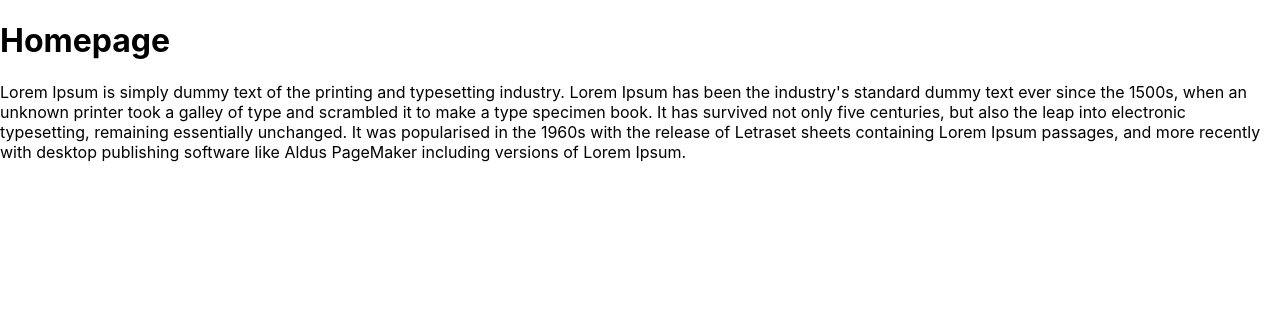
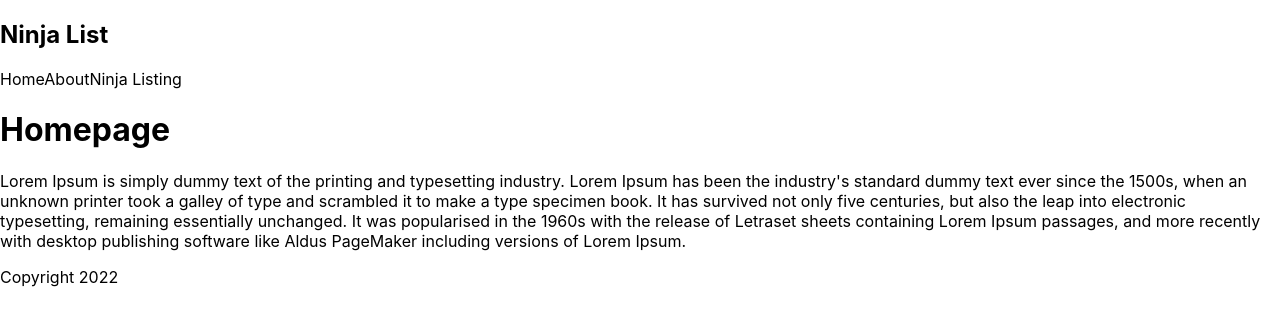
Before and after one commit to Damish/next-js-test-project, a Next.js app: page / in a window 1280 px wide. Shown: the top 326 px of the page. Built offline with nearby package versions, Linux system fonts and the light colour scheme.

Commit message:
adding other react components

```diff
--- /dev/null
+++ b/components/Footer.js
@@ -0,0 +1,9 @@
+const Footer = () => {
+    return (
+        <div>
+           Copyright 2022
+        </div>
+         );
+}
+
+export default Footer;
--- /dev/null
+++ b/components/Navbar.js
@@ -0,0 +1,12 @@
+const Navbar = () => {
+    return ( <nav>
+        <div className="logo">
+            <h1>Ninja List</h1>
+        </div>
+        <a>Home</a>
+        <a>About</a>
+        <a>Ninja Listing</a>
+    </nav> );
+}
+
+export default Navbar;
--- a/pages/index.js
+++ b/pages/index.js
@@ -1,9 +1,13 @@
+import Footer from "../components/Footer";
+import Navbar from "../components/Navbar";
 
 export default function Home() {
   return (
     <div>
+      <Navbar/>
       <h1>Homepage</h1>
       <p>Lorem Ipsum is simply dummy text of the printing and typesetting industry. Lorem Ipsum has been the industry's standard dummy text ever since the 1500s, when an unknown printer took a galley of type and scrambled it to make a type specimen book. It has survived not only five centuries, but also the leap into electronic typesetting, remaining essentially unchanged. It was popularised in the 1960s with the release of Letraset sheets containing Lorem Ipsum passages, and more recently with desktop publishing software like Aldus PageMaker including versions of Lorem Ipsum.</p>
+    <Footer/>
     </div>
   )
 }
```
